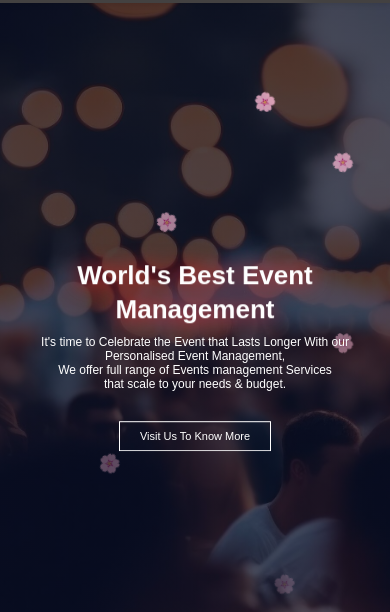
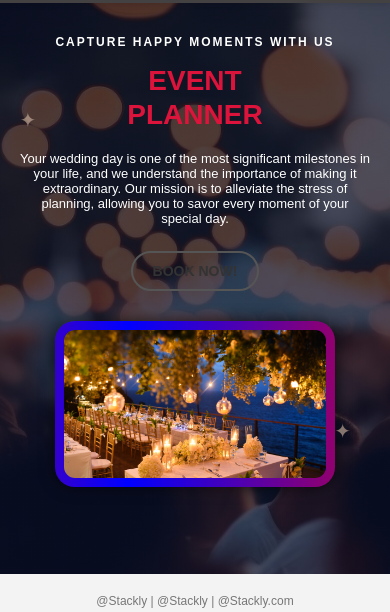
Before and after one commit to Harshini-104/Event-Management, a plain HTML site: page index.html in a window 390 px wide. Shown: the part 67-679 px from the top of the page. Drawn offline with nearby package versions, Linux system fonts and the light colour scheme.

Commit message:
makecommit

```diff
--- a/index.html
+++ b/index.html
@@ -48,7 +48,37 @@
         <br>
         <br>
         <br>
-        <div class="petals">
+
+        <div class="hero">
+            <div class="maintext">
+                <h4 data-aos="fade-up-right">CAPTURE HAPPY MOMENTS WITH US</h4>
+                <h1 data-aos="fade-down-right">EVENT <br> PLANNER</h1>
+                <p data-aos="fade-down-right">Your wedding day is one of the most significant milestones in your life,
+                    and we understand the importance of making it extraordinary.
+                    Our mission is to alleviate the stress of planning, allowing you
+                    to savor every moment of your special day.</p>
+                <a href="./error.html" class="btn">BOOK NOW!</a>
+            </div>
+
+            <div class="image-box">
+                <img src="./image/blog3.jpg" alt="">
+                <div class="img-content">
+                    <h1>STACKLY</h1>
+                    <p>Make Memorable events With Us.</p>
+                </div>
+            </div>
+        </div>
+
+        <div class="footter">
+            <p>@Stackly | @Stackly | @Stackly.com</p>
+            <div class="social">
+                <a href="./error.html"><i class="fa-brands fa-square-facebook"></i></a>
+                <a href="./error.html"><i class="fa-brands fa-square-twitter"></i></a>
+                <a href="./error.html"><i class="fa-solid fa-envelope"></i></a>
+            </div>
+        </div>
+    </section>
+        <!-- <div class="petals">
             <span>🌸</span>
             <span>🌸</span>
             <span>🌸</span>
@@ -69,7 +99,7 @@
             </p>
             <a href="./error.html" class="textbtn">Visit Us To Know More</a>
         </div>
-    </section>
+    </section> -->
 
         <!-- <section class="event">
         <div class="home" id="home">
@@ -96,7 +126,8 @@
         <section class="welcome">
             <div class="text">
                 <h2 data-aos="fade-up">Welcome to <span class="span1">Stackly</span></h2>
-            <p data-aos="fade-up">From Wedding Functions to Birthday Parties to Corporate Events to Musical Functions,
+                <p data-aos="fade-up">From Wedding Functions to Birthday Parties to Corporate Events to Musical
+                    Functions,
                     We offer full range of Events management Services that scale to your needs & budget
                 </p>
             </div>
@@ -143,11 +174,13 @@
             <div class="sertext">
                 <div class="texthead">
                     <h1 data-aos="fade-up"><span class="span2">Stackly</span> Services</h1>
-                <p data-aos="fade-up">We make your events smart & impactful by personalised event management services
+                    <p data-aos="fade-up">We make your events smart & impactful by personalised event management
+                        services
                     </p>
                     <h4 data-aos="fade-up">Lorem ipsum dolor sit amet consectetur adipisicing elit. Possimus, soluta
                         exercitationem dolor
-                    maxime est similique numquam aperiam assumenda ipsa, iure, consequatur rem eveniet aliquid impedit
+                        maxime est similique numquam aperiam assumenda ipsa, iure, consequatur rem eveniet aliquid
+                        impedit
                         nam deserunt qui. Maxime, maiores!</h4>
                 </div>
             </div>
@@ -156,9 +189,11 @@
                 <div class="imageservices">
                     <img data-aos="zoom-in-up" src="./image/social events.jpg" alt="">
                     <h3 data-aos="fade-up">Social Event</h3>
-                <p data-aos="fade-up">It involves a range of tasks, including venue selection, budget management, vendor
+                    <p data-aos="fade-up">It involves a range of tasks, including venue selection, budget management,
+                        vendor
                         coordination,
-                    and guest list management, all aimed at creating a memorable and enjoyable experience for attendees.
+                        and guest list management, all aimed at creating a memorable and enjoyable experience for
+                        attendees.
                     </p>
                 </div>
 
@@ -166,18 +201,22 @@
                 <div class="imageservices">
                     <img data-aos="zoom-in-up" src="./image/birthday event.jpg" alt="">
                     <h3 data-aos="fade-up">Birthday Parties</h3>
-                <p data-aos="fade-up">It involves a range of tasks, including venue selection, budget management, vendor
+                    <p data-aos="fade-up">It involves a range of tasks, including venue selection, budget management,
+                        vendor
                         coordination,
-                    and guest list management, all aimed at creating a memorable and enjoyable experience for attendees.
+                        and guest list management, all aimed at creating a memorable and enjoyable experience for
+                        attendees.
                     </p>
                 </div>
 
                 <div class="imageservices">
                     <img data-aos="zoom-in-up" src="./image/wedding.jpg" alt="">
                     <h3 data-aos="fade-up">Wedding</h3>
-                <p data-aos="fade-up">It involves a range of tasks, including venue selection, budget management, vendor
+                    <p data-aos="fade-up">It involves a range of tasks, including venue selection, budget management,
+                        vendor
                         coordination,
-                    and guest list management, all aimed at creating a memorable and enjoyable experience for attendees.
+                        and guest list management, all aimed at creating a memorable and enjoyable experience for
+                        attendees.
 
                     </p>
                 </div>
--- a/style.css
+++ b/style.css
@@ -90,7 +90,7 @@ nav ul li:hover{
   }
 }
 
-/* section main */
+
 
 .headmain{
   min-height: 100vh;
@@ -100,28 +100,275 @@ nav ul li:hover{
   background-size: cover;
   position: relative;
 }
-.textbox{
-  width: 90%;
-  color: white;
-  position: absolute;
-  top: 50%;
-  left: 50%;
-  transform: translate(-50%,-50%);
-  text-align: center;
+
+
+.hero {
+  display: flex;
+  align-items: center;
+  justify-content: space-between;
+  padding: 60px 10%;
+  flex-wrap: wrap;
+  position: relative;
 }
 
-.textbox h1{
-  /* font-size: 52px;
+
+.hero::before,
+.hero::after {
+  content: "✦";
+  position: absolute;
+  font-size: 20px;
+  color: #d6bba5;
+  opacity: 0.6;
+}
+
+.hero::before {
+  top: 20%;
+  left: 5%;
+}
+
+.hero::after {
+  bottom: 15%;
+  right: 10%;
+}
+
+
+.maintext {
+  flex: 1 1 45%;
+  max-width: 500px;
+  position: relative;
+}
+
+.maintext h4 {
+  font-size: 14px;
+  letter-spacing: 2px;
+  color: white;
+  margin-bottom: 15px;
+}
+
+.maintext h1 {
+  font-size: 48px;
+  font-weight: bold;
+  margin-bottom: 20px;
+  line-height: 1.2;
+  color: #dc143c;
+}
+
+.maintext p {
+  font-size: 15px;
+  margin-bottom: 25px;
+  color: white;
+}
+
+.btn {
+  display: inline-block;
+  padding: 12px 30px;
+  border: 2px solid #555;
+  border-radius: 25px;
+  text-decoration: none;
+  color: #333;
+  font-weight: bold;
+  transition: 0.3s;
+}
+
+.btn:hover {
+  background: #333;
+  color: #fff;
+}
+
+.image-box {
+  flex: 1 1 45%;
+  text-align: center;
+  position: relative;
+}
+
+.image-box img {
+  width: 100%;
+  max-width: 450px;
+  border-radius: 30px;
+  border: 3px solid #ddd;
+  background: linear-gradient(rgba(4,9,30,0.7),rgba(4,9,30,0.7));
+}
+
+.image-box img {
+  border: 3px solid transparent;
+  border-radius: 20px;
+  padding: 6px;
+  background: linear-gradient(
+    90deg,
+    red,
+    blue,
+    red,
+    blue
+  );
+  background-size: 400% 400%;
+  animation: neonGlow 8s linear infinite;
+  box-shadow: 0 0 15px rgba(0,0,0,0.6);
+}
+
+
+@keyframes neonGlow {
+  0%   { background-position: 0% 50%; }
+  50%  { background-position: 100% 50%; }
+  100% { background-position: 0% 50%; }
+}
+
+.img-content{
+  border-radius: 28px;
+  margin-left: 75px;
+  width: 75%;
+  height: 99%;
+  top: 0;
+  left: 0;
+  position: absolute;
+  background: rgba(0,0,0,0.6);
+  display: flex;
+  justify-content: center;
+  align-items: center;
+  flex-direction: column;
+  opacity: 0;
+  transform: 0.6s;
+}
+
+.img-content:hover{
+  opacity: 1;
+}
+
+.img-content h1{
+  color: #dc143c;
+  line-height: 1.5;
+}
+
+.img-content{
+  transform: translateY(10px);
+  transition: 0.6s;
+
+
+}
+.img-content:hover{
+  transform: translateY(0px);
+}
+
+
+
+/* Footer */
+.footter {
+  margin-top: 53px;
+  text-align: center;
+  padding: 30px;
+  font-size: 14px;
+  color: #777;
+  background: #f3f3f3;
+}
+
+.footter .social {
+  margin-top: 10px;
+  font-size: 16px;
+}
+
+.footter .social i {
+  width: 75px;
+  margin-right: 5px;
+  opacity: 0.7;
+  transition: 0.3s;
+  font-size: 20px;
+}
+
+.footter .social a img:hover {
+  opacity: 1;
+}
+
+
+@media (max-width: 992px) {
+  .hero {
+    padding: 40px 5%;
+    flex-direction: column;
+    text-align: center;
+  }
+
+  .maintext {
+    flex: 1 1 100%;
+    max-width: 100%;
+    margin-bottom: 30px;
+  }
+
+  .maintext h1 {
+    font-size: 36px;
+  }
+
+  .maintext p {
+    font-size: 14px;
+  }
+
+  .image-box {
+    flex: 1 1 100%;
+    max-width: 100%;
+  }
+
+  .image-box img {
+    max-width: 350px;
+  }
+
+  .img-content {
+    margin-left: 0;
+    width: 100%;
+  }
+}
+
+
+@media (max-width: 600px) {
+  .hero {
+    padding: 30px 20px;
+  }
+
+  .maintext h1 {
+    font-size: 28px;
+  }
+
+  .maintext h4 {
+    font-size: 12px;
+  }
+
+  .maintext p {
+    font-size: 13px;
+  }
+
+  .btn {
+    padding: 10px 20px;
+    font-size: 14px;
+  }
+
+  .image-box img {
+    max-width: 280px;
+  }
+
+  .img-content h1 {
+    font-size: 20px;
+    text-align: center;
+  }
+
+  .footter {
+    font-size: 12px;
+    padding: 20px;
+  }
+
+  .footter .social i {
+    width: 40px;
+    font-size: 18px;
+  }
+}
+
+/* .textbox h1{
+  font-size: 52px;
   color: White;
   text-shadow: 0 0 5px #ff0000 ;
   text-shadow: 0 0 40px #ff0000 ;
   text-shadow: 0 0 60px #ff0000 ;
   text-shadow: 0 0 20px #ff0000 ;
   text-shadow: 0 0 10px #ff0000 ;
-  text-shadow: 0 0 15px #ff0000 ; */
+  text-shadow: 0 0 15px #ff0000 ;
 
 
-  /* font-size: 3rem;
+  font-size: 3rem;
   background: linear-gradient(90deg, #fff, #9c9797, #fff);
   -webkit-background-clip: text;
   -webkit-text-fill-color: transparent;
@@ -132,7 +379,7 @@ nav ul li:hover{
   0% { filter: drop-shadow(0 0 5px rgb(215, 91, 91)); }
   50% { filter: drop-shadow(0 0 20px red); }
   100% { filter: drop-shadow(0 0 5px rgb(215, 91, 91)); }
-} */
+}
 
 
   font-size: 48px;
@@ -253,10 +500,10 @@ nav ul li:hover{
   font-size: 24px;
   animation: fall 5s linear infinite;
   color: pink;
-}
+} */
 
 /* Different positions + delays */
-.petals span:nth-child(1) { left: 5%; animation-delay: 0s; font-size: 28px; }
+/* .petals span:nth-child(1) { left: 5%; animation-delay: 0s; font-size: 28px; }
 .petals span:nth-child(2) { left: 15%; animation-delay: 2s; font-size: 22px; }
 .petals span:nth-child(3) { left: 25%; animation-delay: 4s; font-size: 26px; }
 .petals span:nth-child(4) { left: 35%; animation-delay: 6s; font-size: 20px; }
@@ -310,11 +557,11 @@ nav ul li:hover{
   .petals span:nth-child(4) { left: 55%; }
   .petals span:nth-child(5) { left: 70%; }
   .petals span:nth-child(6) { left: 85%; }
-}
+} */
 
 /* section section */
 
-section{
+/* section{
   padding: 32px 9%;
 }
 .event{
@@ -441,7 +688,7 @@ section{
     width: 160px;
     height: 160px;
   }
-}
+} */
 
 
 /* section welcome */
```
Also changed, not shown: image/blog4.jpg (deleted). Lines whose indentation alone changed are shown as unchanged.
